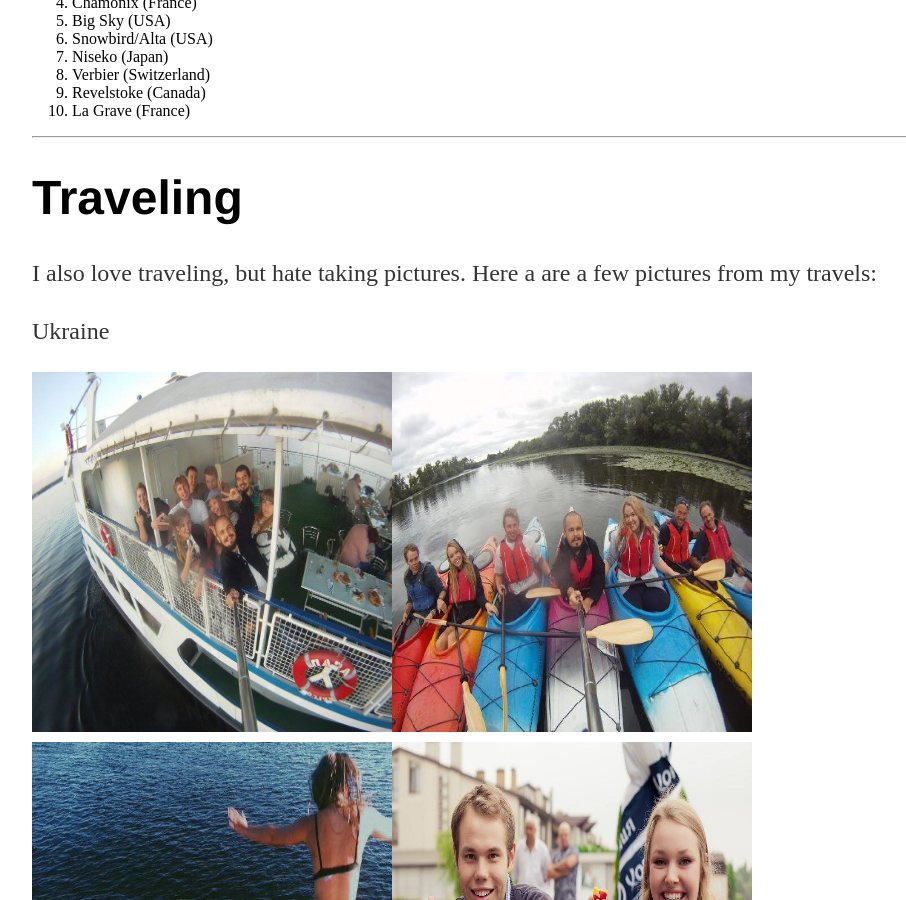
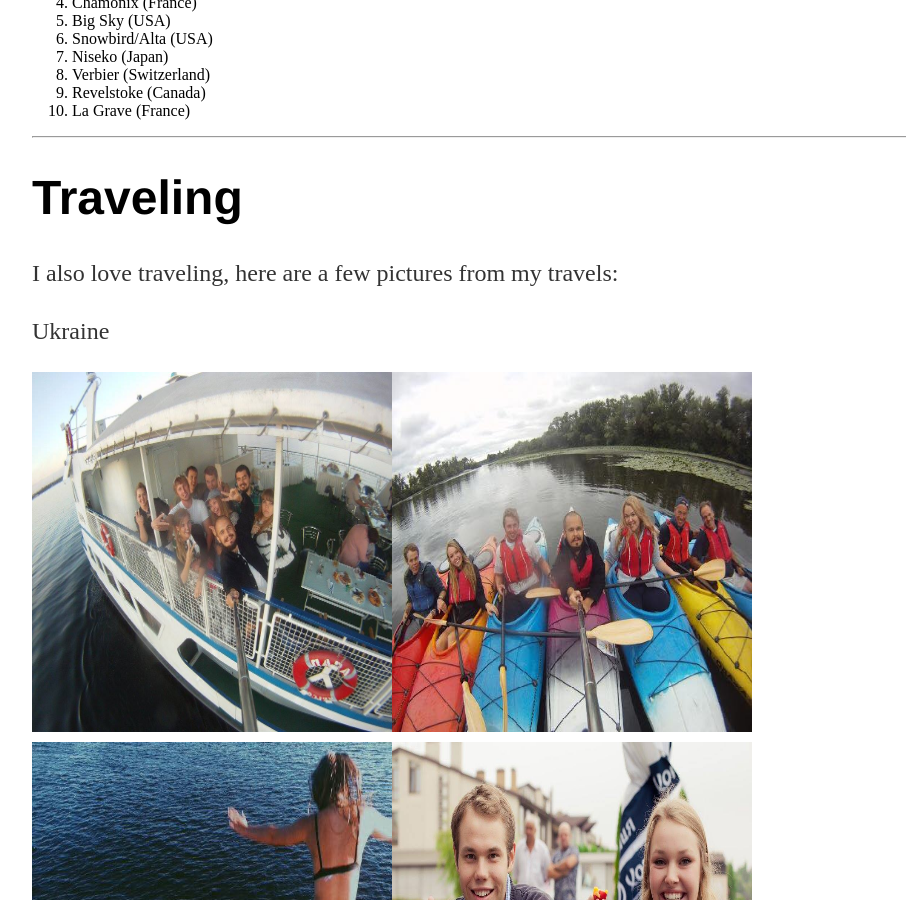
Before and after one commit to WilderLavington/old_web_page, a Jekyll site: the page built from about/index.md, in a window 1280 px wide and 900 px high, scrolled down 1898 px. Shown: the whole window, without its empty margins (160-1066 px from the left). Built offline with Jekyll 4.4.1, drawn with Linux system fonts in a browser that asks for light colours; our own code applies the rules of GitHub Pages for plain Markdown files.

Commit message:
Update index.md

```diff
--- a/about/index.md
+++ b/about/index.md
@@ -46,7 +46,7 @@ Top ten bucket list destinations:
 ---
 
 # Traveling
-I also love traveling, but hate taking pictures. Here a are a few pictures from my travels:
+I also love traveling, here are a few pictures from my travels:
 
 Ukraine
 
```
